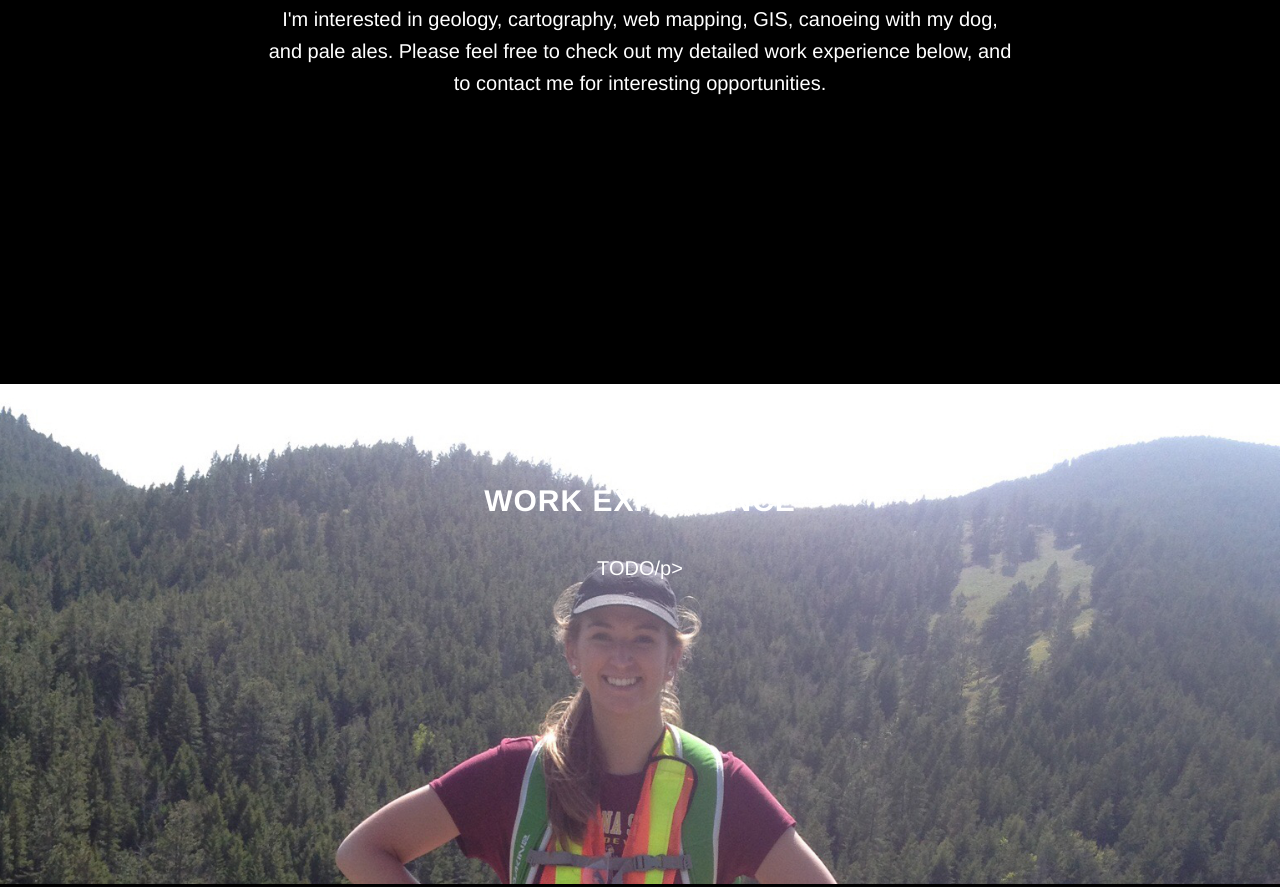
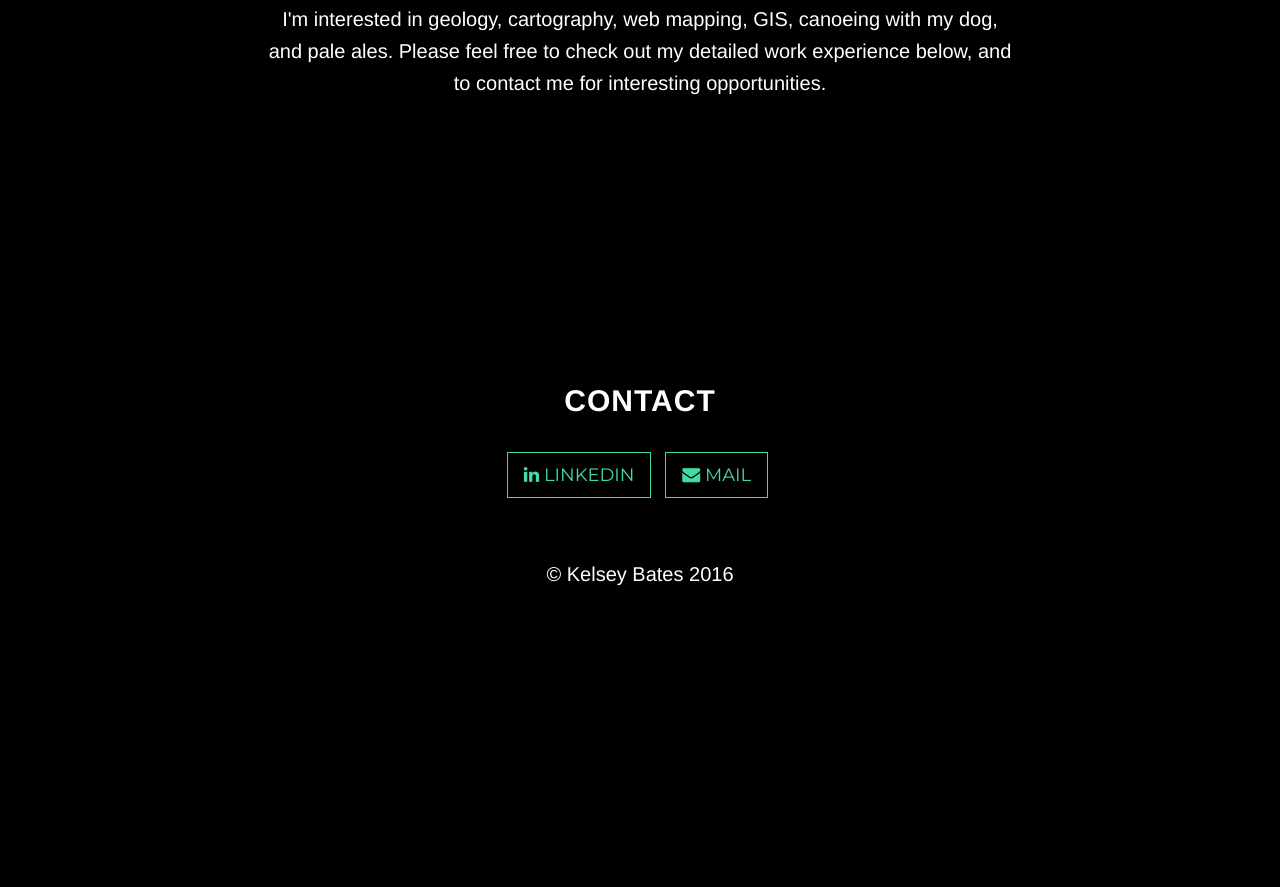
Before and after one commit to kelseybates/kelseybates.github.io, a plain HTML site: page index.html in a window 1280 px wide. Shown: the part 1409-2296 px from the top of the page. After the commit the page ends 2049 px from the top, so only its background shows below. Drawn offline with Linux system fonts and the light colour scheme; some packages are replaced by stand-ins of ours.

Commit message:
Removed work experience section

```diff
--- a/index.html
+++ b/index.html
@@ -100,18 +100,6 @@
         </div>
     </section>
 
-    <!-- Download Section -->
-    <section id="download" class="content-section text-center">
-        <div class="download-section">
-            <div class="container">
-                <div class="col-lg-8 col-lg-offset-2">
-                    <h2>Work Experience</h2>
-                    <p>TODO/p>
-
-                </div>
-            </div>
-        </div>
-    </section>
 
     <!-- Contact Section -->
     <section id="contact" class="container content-section text-center">
@@ -131,7 +119,7 @@
     </section>
 
     <!-- Map Section -->
-    <div id="map"></div>
+    <!-- <div id="map"></div> -->
 
     <!-- Footer -->
     <footer>
```
